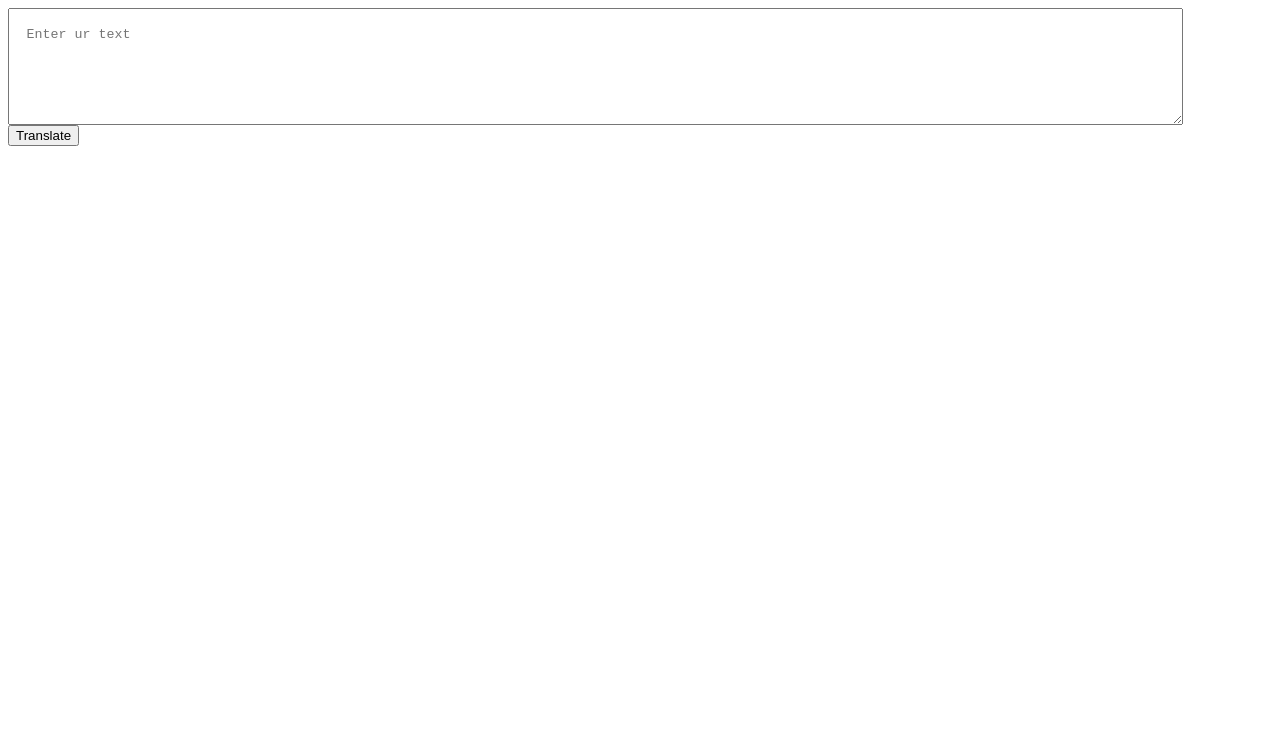
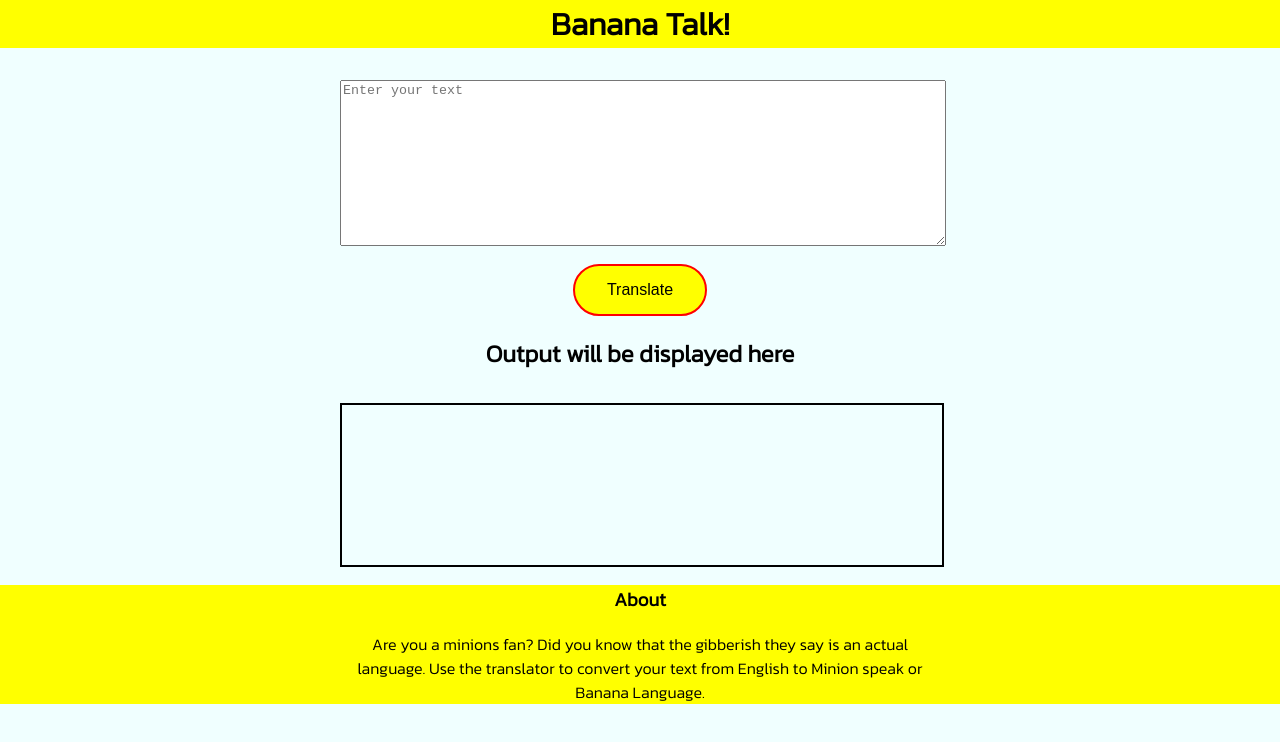
Before and after one commit to i-ihtesham/neog-banana-speak, a plain HTML site: page index.html in a window 1280 px wide. Drawn offline with Linux system fonts and the light colour scheme.

Commit message:
added style

```diff
--- a/app.js
+++ b/app.js
@@ -1,7 +1,25 @@
 var btnTranslate = document.querySelector("#btn-translate");
 var textInput = document.querySelector("#text-input");
+var outputDiv = document.querySelector("#output");
+
+var serverURL = "https://api.funtranslations.com/translate/minion.json";
+
+function getTranslationURL(text){
+    return serverURL+"?"+"text="+text;
+}
+function errorHandler(error)
+{
+    console.log(error);
+    alert("Server is down, try again later!!");
+}
 function clickEventHandler(){
-    console.log("click");
-    console.log(textInput.value);
+    var inputText = textInput.value;
+    fetch(getTranslationURL(inputText)).
+    then(response => response.json()).
+    then(json => {
+        var translatedText = json.contents.translated;
+        outputDiv.innerText = translatedText;
+    })
+    .catch(errorHandler)
 }
 btnTranslate.addEventListener("click", clickEventHandler);
--- a/index.html
+++ b/index.html
@@ -5,18 +5,29 @@
     <meta http-equiv="X-UA-Compatible" content="IE=edge">
     <meta name="viewport" content="width=device-width, initial-scale=1.0">
     <title>Document</title>
-    <style>
-        textarea{
-            display: block;
-            width: 90%;
-            height: 10vh;
-            padding: 1.1rem;
-        }
-    </style>
+    <link rel="stylesheet" href="style.css">
 </head>
 <body>
-    <textarea name="" placeholder="Enter ur text" id="text-input" cols="30" rows="10"></textarea>
-    <button id="btn-translate">Translate</button>
+    <header>
+        <h1>Banana Talk!</h1>
+    </header>
+    <div class="bg">
+        <div class="container">
+            <textarea name="" placeholder="Enter your text" id="text-input"></textarea>
+        </div>
+        <div class="container">
+            <button id="btn-translate">Translate</button>
+            <h2>Output will be displayed here</h2>
+            <div id="output"></div>
+        </div>
+
+        <footer>
+            <h3>About</h3>
+            <p class="container">Are you a minions fan? Did you know that the gibberish they say is an actual language. Use the translator to convert your text from English to Minion speak or Banana Language.</p>
+        </footer>
+    </div>
+
+
     <script src="app.js"></script>
 </body>
 </html>
--- /dev/null
+++ b/style.css
@@ -0,0 +1,52 @@
+@import url('https://fonts.googleapis.com/css2?family=Kanit:wght@300&display=swap');
+
+body{
+    font-family: 'Kanit', sans-serif;
+    margin: 0px;
+    padding: 0px;
+    background-color: azure;
+}
+
+header h1{
+    text-align: center;
+    background-color: yellow;
+    margin: 0px;
+    padding: 0px;
+}
+
+.container{
+    max-width: 600px;
+    margin: auto;
+    text-align: center;
+}
+
+textarea{
+    width: 100%;
+    margin-top: 2rem;
+    height: 20vh;
+    display: block;
+}
+
+#btn-translate{
+    margin-top: 1.1rem;
+    background-color: yellow;
+    border: 2px solid red;
+    padding: 15px 32px;
+    text-align: center;
+    text-decoration: none;
+    font-size: 16px;
+    border-radius: 50px;
+}
+
+#output{
+    width: 100%;
+    height: 20vh;
+    margin-top: 2rem;
+    display: block;
+    border: 2px solid black;
+}
+
+footer{
+    background-color: yellow;
+    text-align: center;
+}
```
